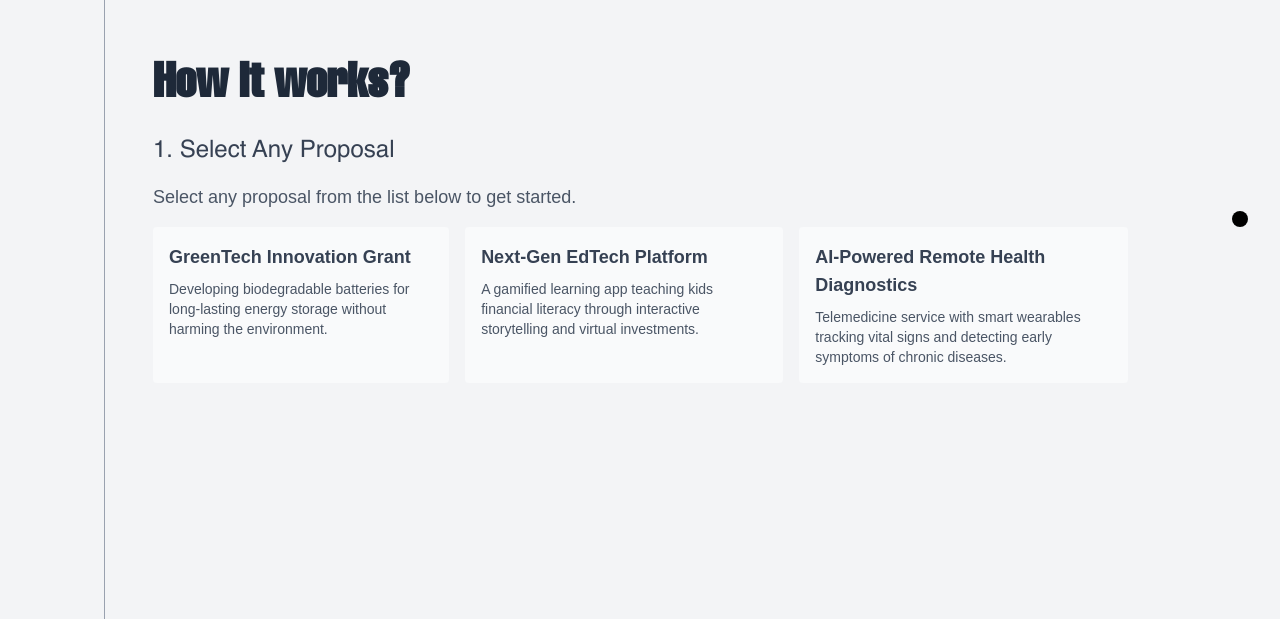
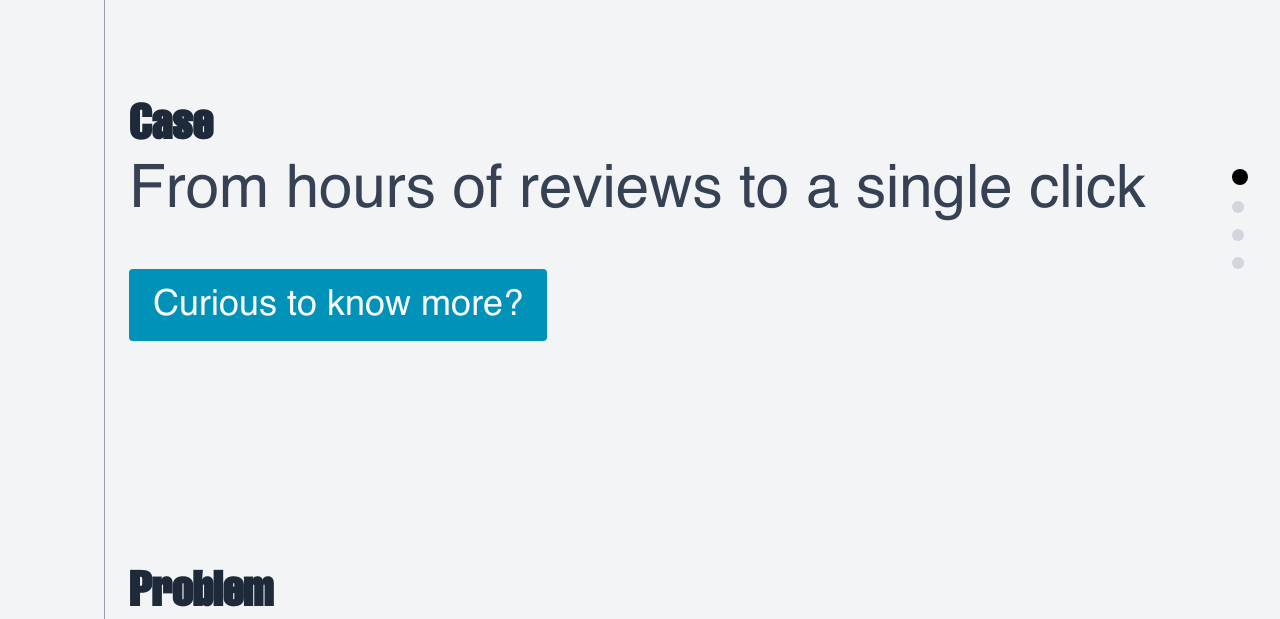
Before and after one commit to dani-nawaz/recommendation-system-poc, a React (Vite) app: page / in a window 1280 px wide. Shown: the part 181-800 px from the top of the page. Built offline with nearby package versions, Linux system fonts and the light colour scheme.

Commit message:
data updated

```diff
--- a/src/App.jsx
+++ b/src/App.jsx
@@ -8,9 +8,9 @@ import {Solution} from "../sections/Solution.jsx";
 function App() {
     return (<>
         <Layout>
-            {/*<Case/>*/}
-            {/*<Problem/>*/}
-            {/*<Solution/>*/}
+            <Case/>
+            <Problem/>
+            <Solution/>
             <HowItWorks/>
         </Layout>
     </>)
```
